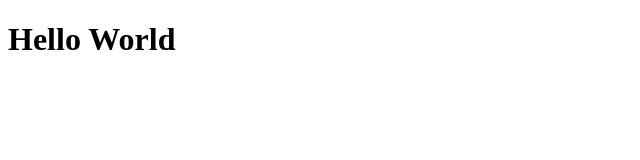
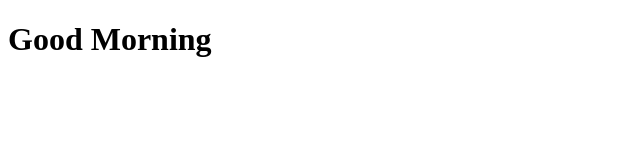
Before and after one commit to tunguyenpolitetech/hello-world, a plain HTML site: page index.html in a window 1280 px wide. Shown: the whole page, without its empty margins (0-640 px from the left). Drawn offline with Linux system fonts and the light colour scheme.

Commit message:
Update title

```diff
--- a/index.html
+++ b/index.html
@@ -6,6 +6,6 @@
     <title>Hello World</title>
   </head>
   <body>
-    <h1>Hello World</h1>
+    <h1>Good Morning</h1>
   </body>
 </html>
```
